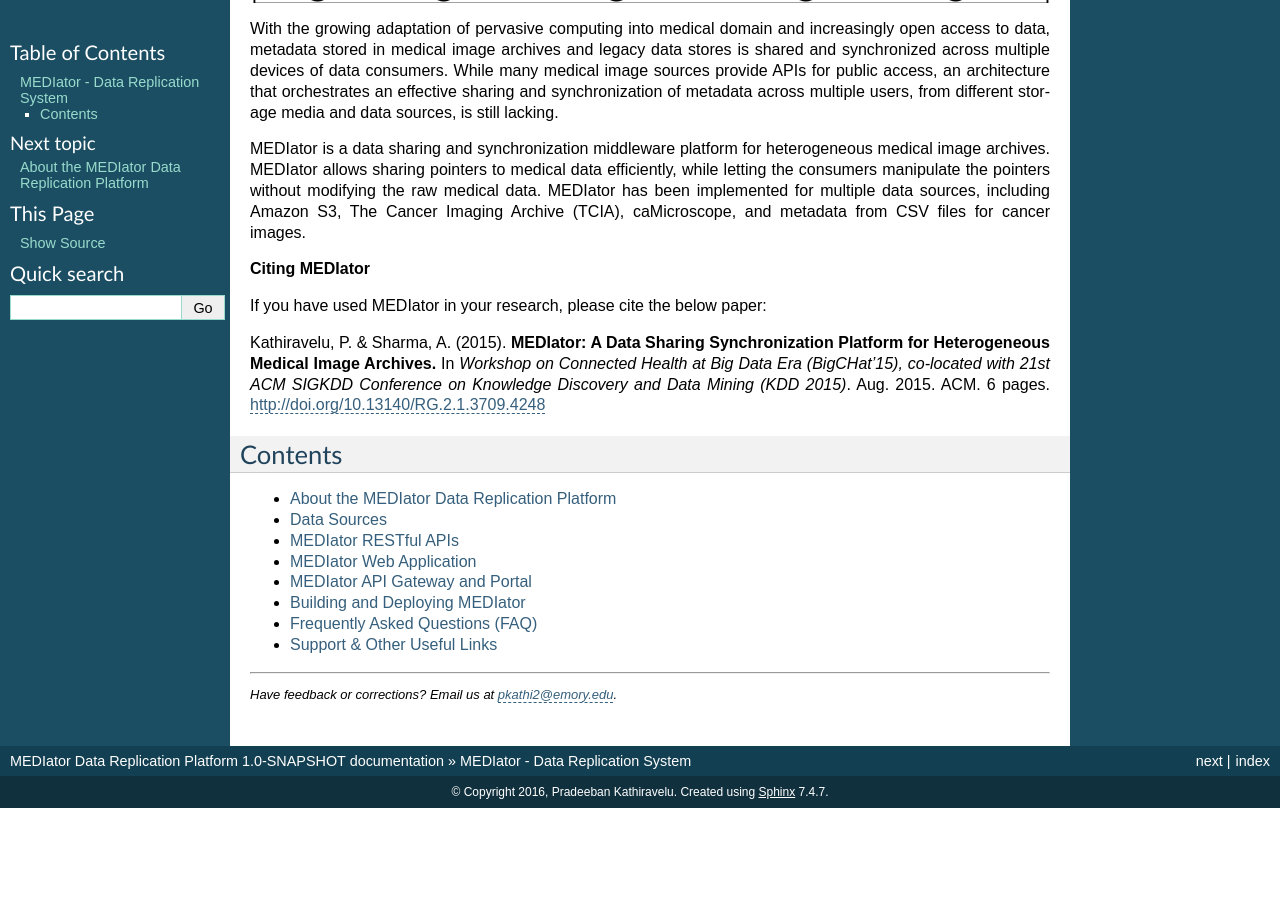
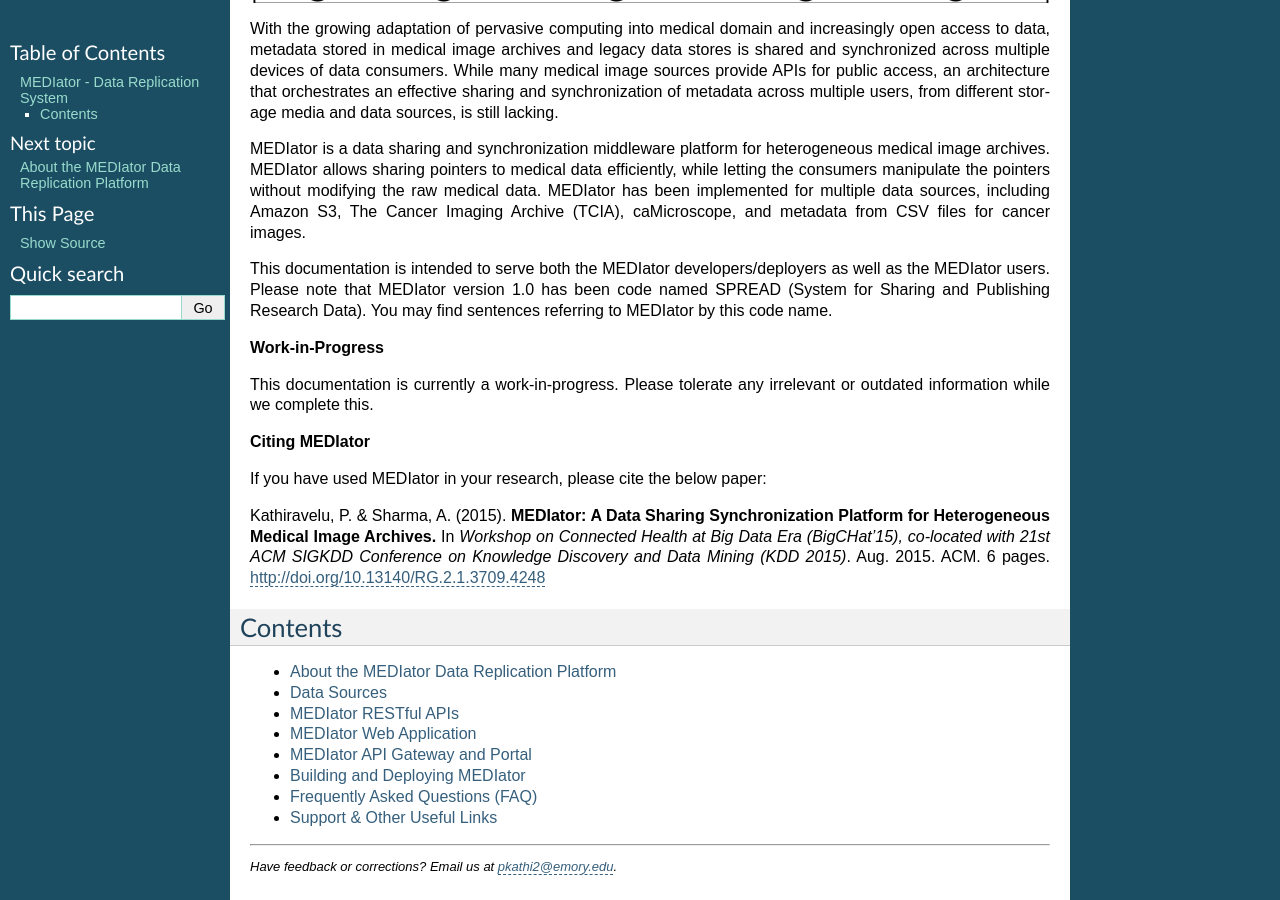
Before and after one commit to pradeeban/mediator, a Sphinx documentation site: the page built from docs/source/index.rst, in a window 1280 px wide and 900 px high, scrolled down 745 px. Built offline with Sphinx 7.4.7, drawn with Linux system fonts in a browser that asks for light colours; before the commit the page ends 1553 px from its top, so only the background shows below that.

```diff
--- a/docs/source/index.rst
+++ b/docs/source/index.rst
@@ -3,9 +3,9 @@
    You can adapt this file completely to your liking, but it should at least
    contain the root `toctree` directive.
 
-***********************************
- MEDIator - Data Replication System
-***********************************
+**********************************
+MEDIator - Data Replication System
+**********************************
 
 Welcome to the MEDIator Documentation on Read the Docs.
 
@@ -26,6 +26,15 @@
 without modifying the raw medical data. MEDIator has been implemented for multiple data sources, including Amazon S3,
 The Cancer Imaging Archive (TCIA), caMicroscope, and metadata from CSV files for cancer images.
 
+This documentation is intended to serve both the MEDIator developers/deployers as well as the MEDIator users. Please
+note that MEDIator version 1.0 has been code named SPREAD (System for Sharing and Publishing Research Data). You may
+find sentences referring to MEDIator by this code name.
+
+
+**Work-in-Progress**
+
+This documentation is currently a work-in-progress. Please tolerate any irrelevant or outdated information while we
+complete this.
 
 **Citing MEDIator**
 
```
Also changed, not shown: docs/source/sections/MEDIator-APIs.rst (+5 -5 lines), docs/source/sections/progapi/Create.rst (added, +22 -0 lines), docs/source/sections/progapi/SysModel.rst (deleted, +0 -44 lines), docs/source/sections/progapi/Delete.rst (renamed from docs/source/sections/progapi/Compute-Engine.rst), docs/source/sections/progapi/Retrieve.rst (renamed from docs/source/sections/progapi/Tutorials.rst), docs/source/sections/progapi/Update.rst (renamed from docs/source/sections/progapi/Programmatic-API.rst).
